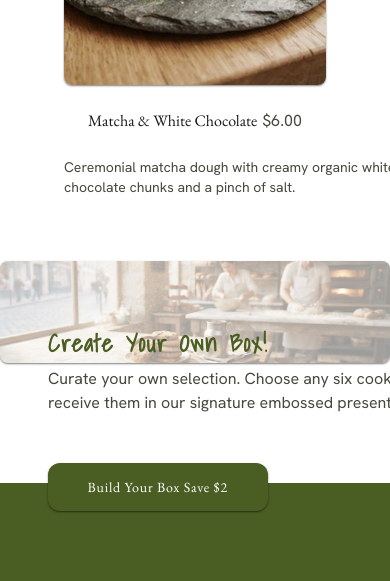
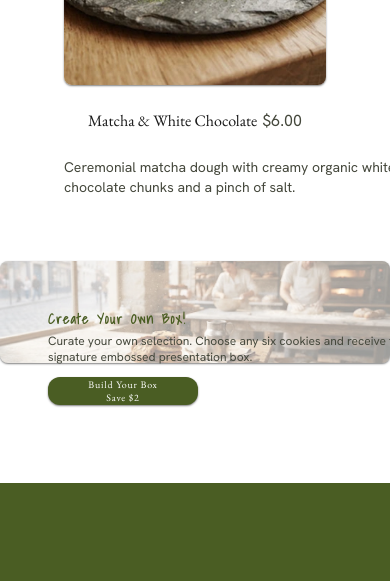
Before and after one commit to Zaina-T/Ble, a website: page Pages/Cookies.html in a window 390 px wide. Shown: the part 3260-3841 px from the top of the page. Drawn offline with nearby package versions, Linux system fonts and the light colour scheme.

Commit message:
Updated responsive Create Your Box section

```diff
--- a/Pages/Cookies.html
+++ b/Pages/Cookies.html
@@ -3,7 +3,7 @@
 <head>
   <meta charset="UTF-8">
   <meta name="viewport" content="width=device-width, initial-scale=1.0">
-  <title>Pastries | Blé</title>
+  <title>Cookies | Blé</title>
   <link rel="preconnect" href="https://fonts.googleapis.com">
   <link rel="preconnect" href="https://fonts.gstatic.com" crossorigin>
   <link rel="preconnect" href="https://fonts.googleapis.com">
@@ -313,7 +313,5 @@
   </div>
 </footer>
 <!--End of Footer section-->
-
-
 </body>
 </html>
--- a/input.css
+++ b/input.css
@@ -350,6 +350,10 @@ button {
     @apply absolute z-10 flex flex-col
     w-[510.2px] h-66
     p-12 top-4.5 left-0;
+
+    @apply max-[1025px]:top-0;
+    @apply max-[770px]:top-0;
+
 }
 
 .build_your_box h2 {
@@ -357,21 +361,55 @@ button {
     text-primary-green
     font-shadows tracking-[1.2px]
     text-2xl;
+
+    @apply max-[1025px]:text-xl
+           max-[1025px]:h-4;
+
+    @apply max-[770px]:text-lg
+           max-[770px]:h-3;
+
+    @apply max-[625px]:text-sm
+           max-[625px]:h-2;
 }
 
 .box_description {
     @apply w-[414.2px] h-16
      text-price
      pt-4 pb-4;
+
+     @apply max-[1025px]:text-sm
+            max-[1025px]:pb-3
+            max-[1025px]:h-10;
+
+    @apply  max-[770px]:text-sm
+            max-[770px]:pb-3
+            max-[770px]:h-10;
+
+    @apply  max-[625px]:text-xs
+            max-[625px]:pb-3
+            max-[625px]:h-10;
 }
 
 .build_your_box button {
-    @apply absolute bg-primary-green mt-4 mb-12
+    @apply absolute bg-primary-green
+    mt-4 mb-12
     w-[219.64px] h-12
     px-8 py-3
     shadow-[0_1px_2px_0_rgba(0,0,0,0.5)]
     rounded-xl
     left-12 top-42;
+
+    @apply max-[1025px]:top-30
+           max-[1025px]:w-42.5
+           max-[1025px]:h-9;
+
+    @apply max-[770px]:top-27.5
+           max-[770px]:w-37.5
+           max-[770px]:h-8;
+
+    @apply max-[625px]:top-25
+           max-[625px]:w-37.5
+           max-[625px]:h-7;
 }
 
 .build_your_box button p {
@@ -381,7 +419,13 @@ button {
     w-[155.64px] h-6
     flex items-center justify-center
     text-sm;
+
+    @apply max-[1025px]:w-36.25
+           max-[1025px]:h-6
+           max-[1025px]:text-xs;
+
+     @apply max-[625px]:w-36.25
+            max-[625px]:h-6
+            max-[625px]:text-[10px];
 }
-
-
 /*End of Cookies Page*/
```
Also changed, not shown: output.css.
